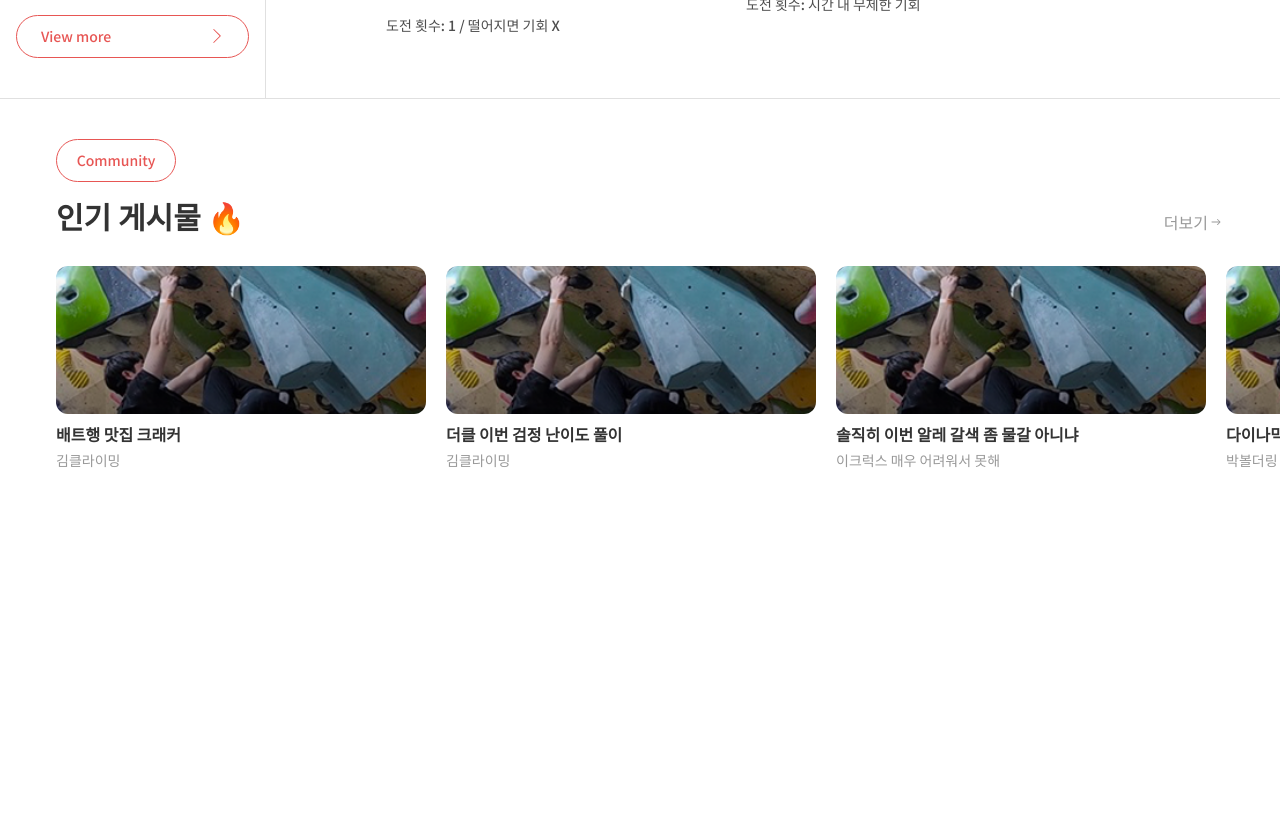
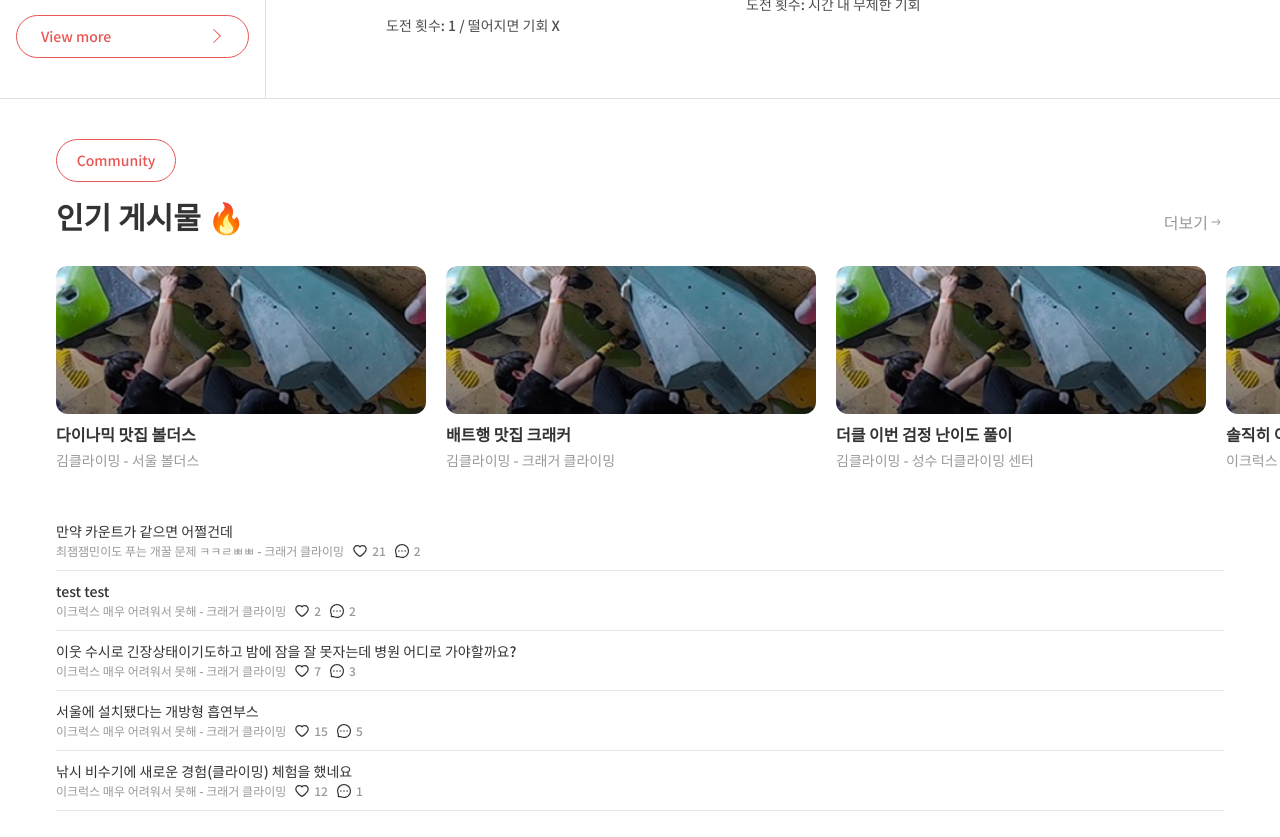
Before and after one commit to Choi-jae-min/Crux_, a Next.js app: page / in a window 1280 px wide. Shown: the part 2140-2977 px from the top of the page. Before the commit the page ends 2651 px from the top, so only its background shows below. Built offline with nearby package versions, Linux system fonts and the light colour scheme.

Commit message:
feat : 인기 게시물 대충 네이버 카페 보고 만듬

```diff
--- a/src/app/component/cards/postCard.tsx
+++ b/src/app/component/cards/postCard.tsx
@@ -14,7 +14,7 @@ const PostCard:FC<Props> = ({postData ,user_name}) => {
                 <Image className={'absolute object-cover object-[50% 100%] rounded-xl'} src='/articles/image.png' alt="post image" fill/>
             </div>
             <h3 className={'pt-2 overflow-ellipsis font-semibold'}>{postData.title}</h3>
-            <p className={'text-14 text-txt-03 overflow-ellipsis pt-1'}>{user_name}</p>
+            <p className={'text-14 text-txt-03 overflow-ellipsis pt-1'}>{user_name} - {postData.climbing_center}</p>
         </div>
     );
 };
--- a/src/app/component/popularPost.tsx
+++ b/src/app/component/popularPost.tsx
@@ -4,18 +4,20 @@ import MainBadge from "@/app/component/badges/mainBadge";
 import {IoIosArrowRoundForward} from "react-icons/io";
 import PostCard from "@/app/component/cards/postCard";
 import {getPostList} from "@/mock/post_mock";
+import {AiOutlineHeart, AiOutlineMessage} from "react-icons/ai";
+import Image from "next/image";
 
 const PopularPost = () => {
+    const [topPostList, setTopPostList] = React.useState([]);
     const [postList, setPostList] = React.useState([]);
     useEffect(() => {
         const post_mock_data = getPostList();
-        setPostList(post_mock_data.slice(1, 6));
+        setTopPostList(post_mock_data.slice(0, 5));
+        setPostList(post_mock_data.slice(5 , post_mock_data.length));
     }, []);
 
-    console.log(postList)
-
     return (
-        <article id={'Popular_posts'} className={'mx-14 pb-10'}>
+        <section id={'Popular_posts'} className={'mx-14 pb-10'}>
             <MainBadge text={'Community'} className={'max-w-[120px]'}/>
             <div className={'flex items-end justify-between pt-4 pb-8'}>
                 <h3 className={'text-3xl font-bold text-txt-01'}>인기 게시물 🔥</h3>
@@ -24,12 +26,36 @@ const PopularPost = () => {
                     <IoIosArrowRoundForward />
                 </span>
             </div>
-            <div className={'flex justify-start space-x-5'}>
-                {postList.map((post , index) => {
+            <article className={'flex justify-start space-x-5 '}>
+                {topPostList.map((post , index) => {
                     return <PostCard key={index} postData={post} user_name={post.user.name}/>
                 })}
-            </div>
-        </article>
+            </article>
+
+            <article className={'text-txt-01 pt-10'}>
+                {postList.map((post , index) => {
+                    return <div className={'border-b py-2.5 flex justify-between'} key={index}>
+                        <div>
+                            <p className={'text-14'}>{post.title}</p>
+                            <div className={'flex space-x-2'}>
+                                <p className={'text-12 text-txt-03'}>{post.user.name} - {post.climbing_center}</p>
+                                <span className={'flex items-center'}>
+                                    <AiOutlineHeart />
+                                    <p className={'text-12 text-txt-03 pl-1'}>{post.like_count}</p>
+                                </span>
+                                <span className={'flex items-center'}>
+                                    <AiOutlineMessage />
+                                    <p className={'text-12 text-txt-03 pl-1'}>{post.comments_len}</p>
+                                </span>
+                            </div>
+                        </div>
+                        {/*<div className={'relative w-[70px] h-[48px] border-1 rounded'}>*/}
+                        {/*    <Image className={'absolute object-cover rounded'} src='/articles/image.png' alt="post image" fill/>*/}
+                        {/*</div>*/}
+                    </div>
+                })}
+            </article>
+        </section>
     );
 };
 
--- a/src/mock/post_mock.ts
+++ b/src/mock/post_mock.ts
@@ -67,7 +67,7 @@ const post_mock : IPost[]  = [
         created_at: new Date(),
     },
     {
-        id : 1,
+        id : 4,
         title : "솔직히 이번 알레 갈색 좀 물갈 아니냐",
         body : "꼬우면 물갈이지 뭐",
         user_id : 4,
@@ -77,7 +77,7 @@ const post_mock : IPost[]  = [
         created_at: new Date(),
     },
     {
-        id : 1,
+        id : 5,
         title : "다이나믹 맛집 볼더스",
         body : "클라이밍 배트행 존맛이네ㅋㅋㅋㅋㅋㅋ",
         user_id : 3,
@@ -88,7 +88,7 @@ const post_mock : IPost[]  = [
 
     },
     {
-        id : 1,
+        id : 6,
         title : "만약 카운트가 같으면 어쩔건데",
         body : "like_count test",
         user_id : 2,
@@ -97,15 +97,63 @@ const post_mock : IPost[]  = [
         like_count : 21,
         created_at: new Date(),
     },
+    {
+        id : 7,
+        title : "test test",
+        body : "like_count test",
+        user_id : 4,
+        thumbnail_url : '',
+        climbing_center : '크래거 클라이밍',
+        like_count : 2,
+        created_at: new Date(),
+    },
+    {
+        id : 8,
+        title : "이웃 수시로 긴장상태이기도하고 밤에 잠을 잘 못자는데 병원 어디로 가야할까요?",
+        body : "like_count test",
+        user_id : 4,
+        thumbnail_url : '',
+        climbing_center : '크래거 클라이밍',
+        like_count : 7,
+        created_at: new Date(),
+    },
+    {
+        id : 10,
+        title : "서울에 설치됐다는 개방형 흡연부스",
+        body : "like_count test",
+        user_id : 4,
+        thumbnail_url : '',
+        climbing_center : '크래거 클라이밍',
+        like_count : 15,
+        created_at: new Date(),
+    },
+    {
+        id : 11,
+        title : "낚시 비수기에 새로운 경험(클라이밍) 체험을 했네요",
+        body : "like_count test",
+        user_id : 4,
+        thumbnail_url : '',
+        climbing_center : '크래거 클라이밍',
+        like_count : 12,
+        created_at: new Date(),
+    },
 ]
 
 const comments: IComment[] = [
-    { id: 1, post_id: 1, user_id: 2, body: "오 여기 가보고 싶다!", created_at: new Date() },
-    { id: 2, post_id: 1, user_id: 3, body: "진짜 다이나믹한 코스 많음", created_at: new Date() },
-    { id: 3, post_id: 1, user_id: 4, body: "볼더스 최고!", created_at: new Date() },
-
-    { id: 4, post_id: 3, user_id: 5, body: "이 난이도 진짜 빡셈", created_at: new Date() },
-    { id: 5, post_id: 3, user_id: 6, body: "같이 공략하실 분~", created_at: new Date() }
+    { id: 1, post_id: 11, user_id: 2, body: "오 여기 가보고 싶다!", created_at: new Date() },
+    { id: 2, post_id: 10, user_id: 3, body: "진짜 다이나믹한 코스 많음", created_at: new Date() },
+    { id: 2, post_id: 10, user_id: 3, body: "진짜 다이나믹한 코스 많음", created_at: new Date() },
+    { id: 2, post_id: 10, user_id: 3, body: "진짜 다이나믹한 코스 많음", created_at: new Date() },
+    { id: 2, post_id: 10, user_id: 3, body: "진짜 다이나믹한 코스 많음", created_at: new Date() },
+    { id: 2, post_id: 10, user_id: 3, body: "진짜 다이나믹한 코스 많음", created_at: new Date() },
+    { id: 3, post_id: 9, user_id: 4, body: "볼더스 최고!", created_at: new Date() },
+    { id: 3, post_id: 8, user_id: 4, body: "볼더스 최고!", created_at: new Date() },
+    { id: 3, post_id: 8, user_id: 4, body: "볼더스 최고!", created_at: new Date() },
+    { id: 3, post_id: 8, user_id: 4, body: "볼더스 최고!", created_at: new Date() },
+    { id: 3, post_id: 7, user_id: 4, body: "볼더스 최고!", created_at: new Date() },
+    { id: 3, post_id: 7, user_id: 4, body: "볼더스 최고!", created_at: new Date() },
+    { id: 4, post_id: 6, user_id: 5, body: "이 난이도 진짜 빡셈", created_at: new Date() },
+    { id: 5, post_id: 6, user_id: 6, body: "같이 공략하실 분~", created_at: new Date() }
 ];
 
 const likes: ILike[] = [
@@ -130,9 +178,11 @@ export const getPostList = () => {
         if(user.name === "Unknown") {
             return null;
         }
+        const comments_len= comments.filter(c => c.post_id === post.id).length;
         return {
             ...post,
-            user
+            user,
+            comments_len,
         };
     });
 };
```
